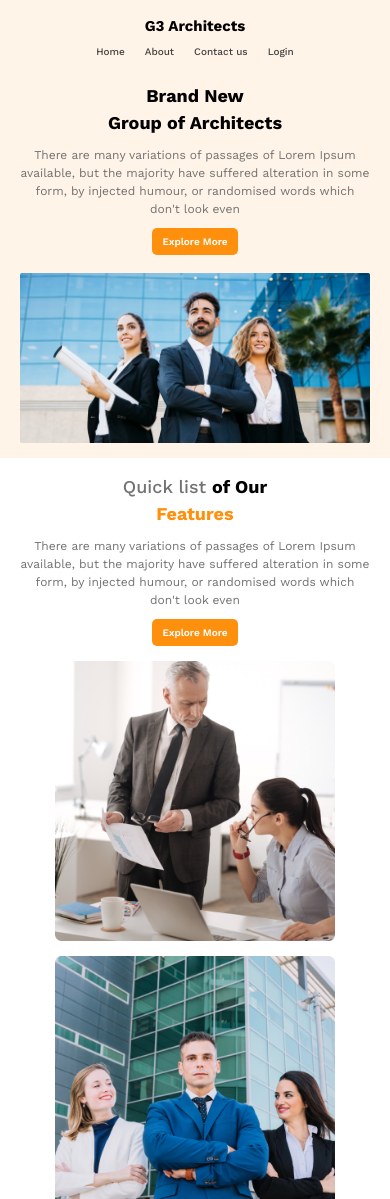
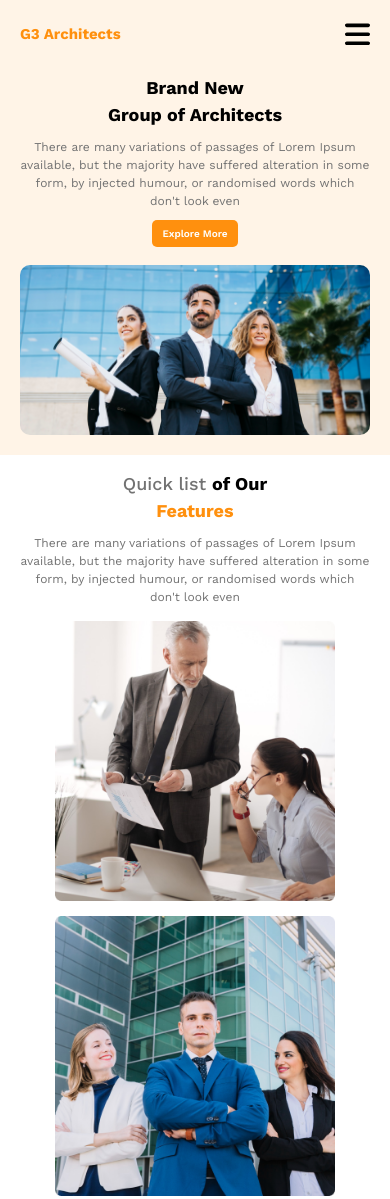
Before and after one commit to ahkaruz/g3-architect-responsive, a plain HTML site: page index.html in a window 390 px wide. Shown: the top 1199 px of the page. Drawn offline with nearby package versions, Linux system fonts and the light colour scheme.

Commit message:
hamburger icon added

```diff
--- a/index.html
+++ b/index.html
@@ -18,6 +18,7 @@
                 <li><a href="#">Contact us</a></li>
                 <li><a href="#">Login</a></li>
             </ul>
+            <svg xmlns="http://www.w3.org/2000/svg" viewBox="0 0 448 512"><!--!Font Awesome Free 6.7.2 by @fontawesome - https://fontawesome.com License - https://fontawesome.com/license/free Copyright 2025 Fonticons, Inc.--><path d="M0 96C0 78.3 14.3 64 32 64l384 0c17.7 0 32 14.3 32 32s-14.3 32-32 32L32 128C14.3 128 0 113.7 0 96zM0 256c0-17.7 14.3-32 32-32l384 0c17.7 0 32 14.3 32 32s-14.3 32-32 32L32 288c-17.7 0-32-14.3-32-32zM448 416c0 17.7-14.3 32-32 32L32 448c-17.7 0-32-14.3-32-32s14.3-32 32-32l384 0c17.7 0 32 14.3 32 32z"/></svg>
         </nav>
 
         <div class="banner">
--- a/styles.css
+++ b/styles.css
@@ -42,6 +42,11 @@ nav {
 
 .logo {
     font-size: var(--font-size-large);
+    color: var(--primary-color);
+}
+
+nav svg{
+    display: none;
 }
 
 nav ul {
@@ -82,6 +87,7 @@ nav a {
 .banner img {
     max-width: 100%;
     margin-top: 15px;
+    border-radius: 10px;
 }
 
 .features {
@@ -125,6 +131,7 @@ nav a {
     flex-wrap: wrap;
     gap: 15px;
     justify-content: right;
+    border-radius: 10px;
 }
 
 .features-img img {
@@ -145,7 +152,7 @@ nav a {
     }
 
     header {
-        padding: 15px 20px;
+        padding: 20px 20px;
         background-color: var(--secondary-color);
     }
 
@@ -155,11 +162,18 @@ nav a {
 
     nav {
         display: flex;
-        flex-direction: column;
     }
+
+
+    nav svg{
+        width: 25px;
+        display: inline;
+    }
+
 
     nav ul {
         gap: 20px;
+        display: none;
     }
 
     nav a {
@@ -167,7 +181,7 @@ nav a {
     }
 
     .banner {
-        margin-top: 20px;
+        margin-top: 25px;
         gap: 10px;
     }
 
@@ -186,27 +200,31 @@ nav a {
     }
 
     .features {
-        padding: 15px 20px;
+        padding: 15px 20px 60px;
         display: grid;
         gap: 15px;
+        position: relative;
     }
 
-    .features-details{
+    .features-details {
         gap: 10px;
         align-items: center;
     }
 
-    .features-title{
+    .features-title {
         font-size: 18px;
         text-align: center;
     }
 
-    .features-description{
+    .features-description {
         font-size: 12px;
         text-align: center;
     }
-    .features-details button{
+
+    .features-details button {
         align-self: initial;
+        position: absolute;
+        bottom: 15px;
     }
 
     .features-img {
```
